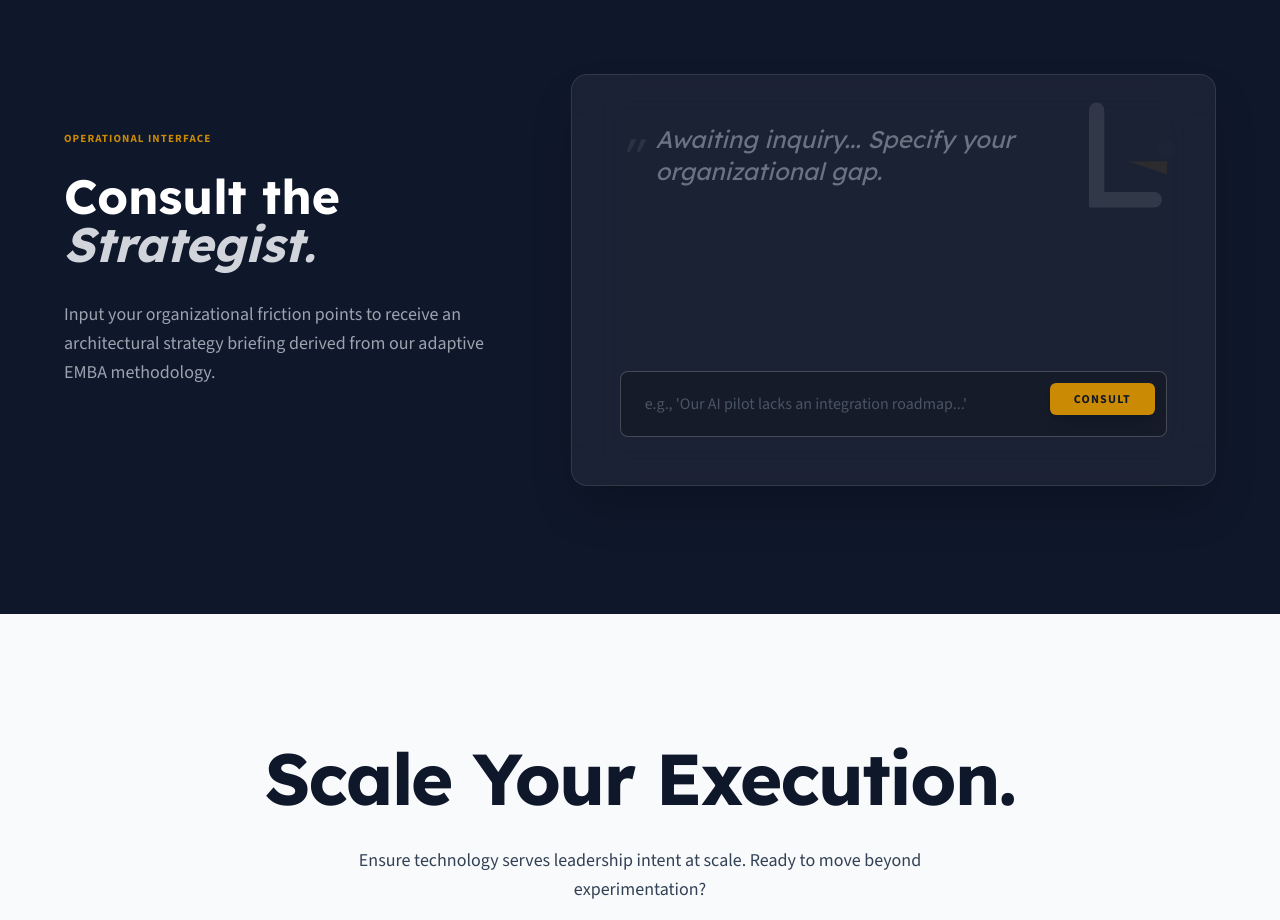
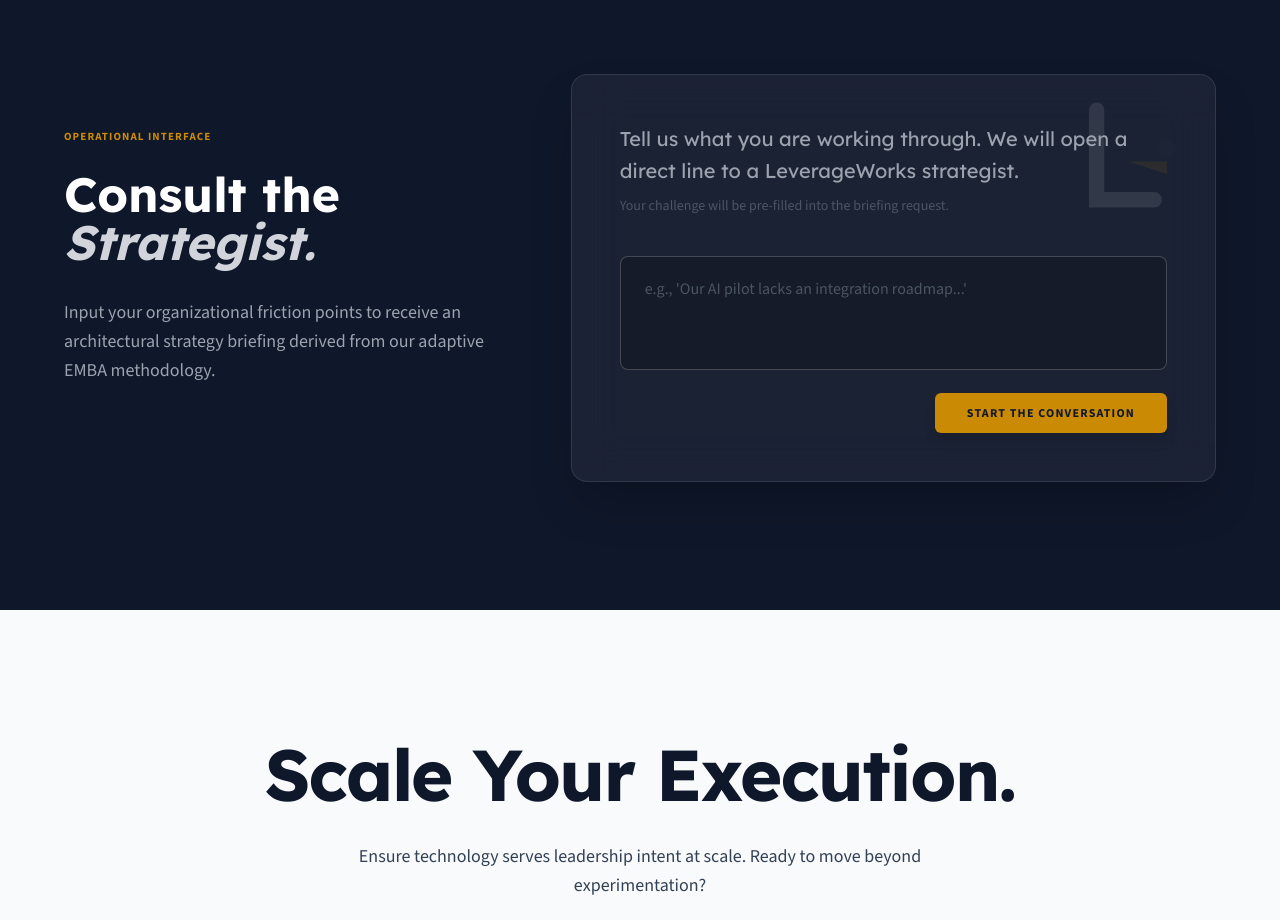
Before and after one commit to JRedgate/LeverageWorks, a React (Vite) app: page / in a window 1280 px wide. Shown: the part 3660-4580 px from the top of the page. Built offline with nearby package versions, Linux system fonts and the light colour scheme; no server answers.

Commit message:
feat: transform strategist section into lead capture funnel
Update BriefingModal, App.tsx, and remove AI response logic.

```diff
--- a/App.tsx
+++ b/App.tsx
@@ -1,6 +1,5 @@
 
 import React, { useState, useEffect } from 'react';
-import { gemini } from './services/geminiService';
 import { Navbar } from './src/components/Navbar';
 import { Hero } from './src/components/Hero';
 
@@ -30,25 +29,21 @@ const scrollToSection = (id: string) => {
 };
 
 const App: React.FC = () => {
-  const [aiMessage, setAiMessage] = useState('');
   const [userInput, setUserInput] = useState('');
-  const [isTyping, setIsTyping] = useState(false);
   const [loading, setLoading] = useState(true);
   const [briefingOpen, setBriefingOpen] = useState(false);
+  const [briefingMessage, setBriefingMessage] = useState('');
 
   useEffect(() => {
     const timer = setTimeout(() => setLoading(false), 1200);
     return () => clearTimeout(timer);
   }, []);
 
-  const handleAiConsult = async (e: React.FormEvent) => {
+  const handleConsult = (e: React.FormEvent) => {
     e.preventDefault();
     if (!userInput.trim()) return;
-
-    setIsTyping(true);
-    const result = await gemini.getExecutionStrategy(userInput);
-    setAiMessage(result);
-    setIsTyping(false);
+    setBriefingMessage(userInput);
+    setBriefingOpen(true);
     setUserInput('');
   };
 
@@ -223,38 +218,30 @@ const App: React.FC = () => {
                     <LwSymbol className="w-32 h-32" color="#FFFFFF" />
                   </div>
 
-                  <div className="min-h-[200px] mb-12 relative z-10">
-                    {isTyping ? (
-                      <div className="flex gap-2 items-center h-full">
-                        <div className="w-2 h-2 rounded-full bg-brand-gold animate-bounce"></div>
-                        <div className="w-2 h-2 rounded-full bg-brand-gold animate-bounce delay-100"></div>
-                        <div className="w-2 h-2 rounded-full bg-brand-gold animate-bounce delay-200"></div>
+                  <div className="mb-10 relative z-10">
+                    <div className="text-gray-400 font-display text-xl leading-relaxed mb-2">
+                      Tell us what you are working through. We will open a direct line to a LeverageWorks strategist.
                     </div>
-                    ) : aiMessage ? (
-                      <div className="animate-fade-in font-display text-xl leading-relaxed text-gray-200">
-                        "{aiMessage}"
+                    <div className="text-gray-600 text-sm">
+                      Your challenge will be pre-filled into the briefing request.
                     </div>
-                    ) : (
-                      <div className="text-gray-500 font-display italic text-2xl flex items-center gap-4">
-                        <span className="text-5xl opacity-20">"</span>
-                        Awaiting inquiry... Specify your organizational gap.
                   </div>
-                    )}
-                  </div>
-                  <form onSubmit={handleAiConsult} className="relative z-10">
-                    <input
-                      type="text"
+                  <form onSubmit={handleConsult} className="relative z-10">
+                    <textarea
                       value={userInput}
                       onChange={(e) => setUserInput(e.target.value)}
                       placeholder="e.g., 'Our AI pilot lacks an integration roadmap...'"
-                      className="w-full bg-black/20 border border-white/20 rounded-lg px-6 py-5 focus:outline-none focus:border-brand-gold text-white placeholder:text-gray-600 transition-all font-sans"
+                      rows={3}
+                      className="w-full bg-black/20 border border-white/20 rounded-lg px-6 py-5 focus:outline-none focus:border-brand-gold text-white placeholder:text-gray-600 transition-all font-sans resize-none"
                     />
+                    <div className="flex justify-end mt-4">
                       <button
                         type="submit"
-                      className="absolute right-3 top-3 bg-brand-gold text-brand-navy px-6 py-2 rounded-md font-bold text-xs uppercase tracking-widest hover:bg-white transition-all shadow-lg"
+                        className="bg-brand-gold text-brand-navy px-8 py-3 rounded-md font-bold text-xs uppercase tracking-widest hover:bg-white transition-all shadow-lg"
                       >
-                      Consult
+                        Start the Conversation
                       </button>
+                    </div>
                   </form>
                 </div>
               </div>
@@ -289,7 +276,7 @@ const App: React.FC = () => {
 
       <Footer />
 
-      <BriefingModal isOpen={briefingOpen} onClose={() => setBriefingOpen(false)} />
+      <BriefingModal isOpen={briefingOpen} onClose={() => { setBriefingOpen(false); setBriefingMessage(''); }} initialMessage={briefingMessage} />
     </div>
   );
 };
--- a/src/components/BriefingModal.tsx
+++ b/src/components/BriefingModal.tsx
@@ -3,11 +3,12 @@ import React, { useState, useEffect } from 'react';
 interface BriefingModalProps {
   isOpen: boolean;
   onClose: () => void;
+  initialMessage?: string;
 }
 
 const FORMSPREE_ENDPOINT = 'https://formspree.io/f/xgvjrrod';
 
-export const BriefingModal: React.FC<BriefingModalProps> = ({ isOpen, onClose }) => {
+export const BriefingModal: React.FC<BriefingModalProps> = ({ isOpen, onClose, initialMessage }) => {
   const [formData, setFormData] = useState({
     name: '',
     email: '',
@@ -16,6 +17,12 @@ export const BriefingModal: React.FC<BriefingModalProps> = ({ isOpen, onClose })
     message: '',
   });
   const [status, setStatus] = useState<'idle' | 'submitting' | 'success' | 'error'>('idle');
+
+  useEffect(() => {
+    if (isOpen && initialMessage) {
+      setFormData(prev => ({ ...prev, message: initialMessage }));
+    }
+  }, [isOpen, initialMessage]);
 
   useEffect(() => {
     if (isOpen) {
```
Lines whose indentation alone changed are shown as unchanged.
